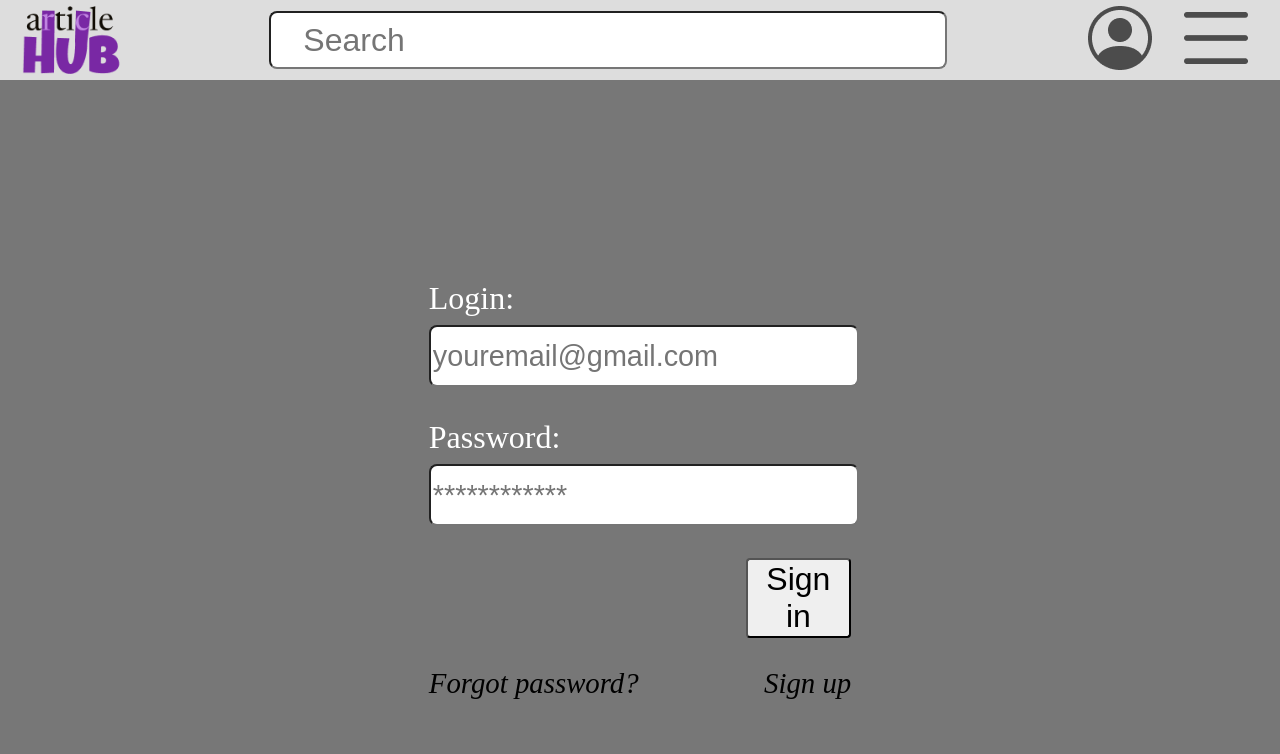
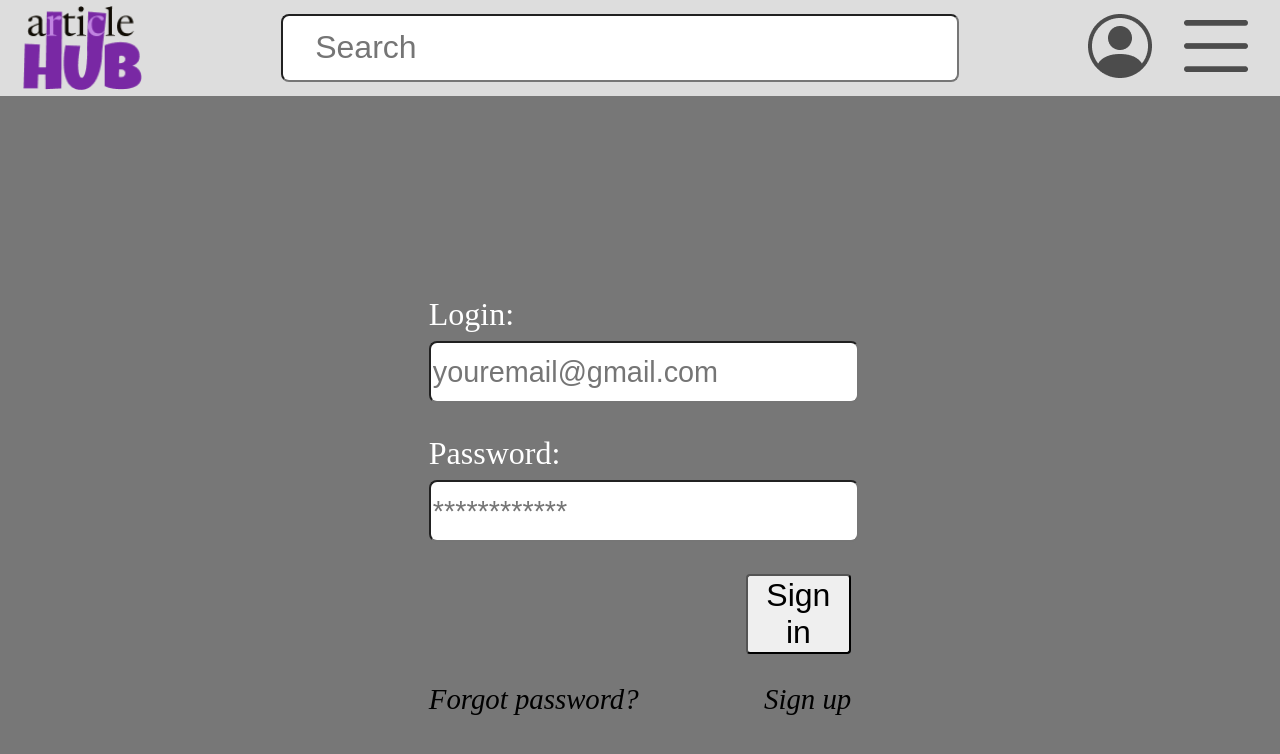
Before and after one commit to IlliaMan/PublishingPlatform, a Svelte app: page / in a window 1280 px wide. Shown: the top 754 px of the page. Built offline with nearby package versions, Linux system fonts and the light colour scheme.

Commit message:
Header height changed

```diff
--- a/src/Header.svelte
+++ b/src/Header.svelte
@@ -24,7 +24,7 @@
     flex-direction: row;
     justify-content: flex-start;
     width: 100%;
-    height: 5rem;
+    height: 6rem;
     background-color: #ddd;
   }
 
```
